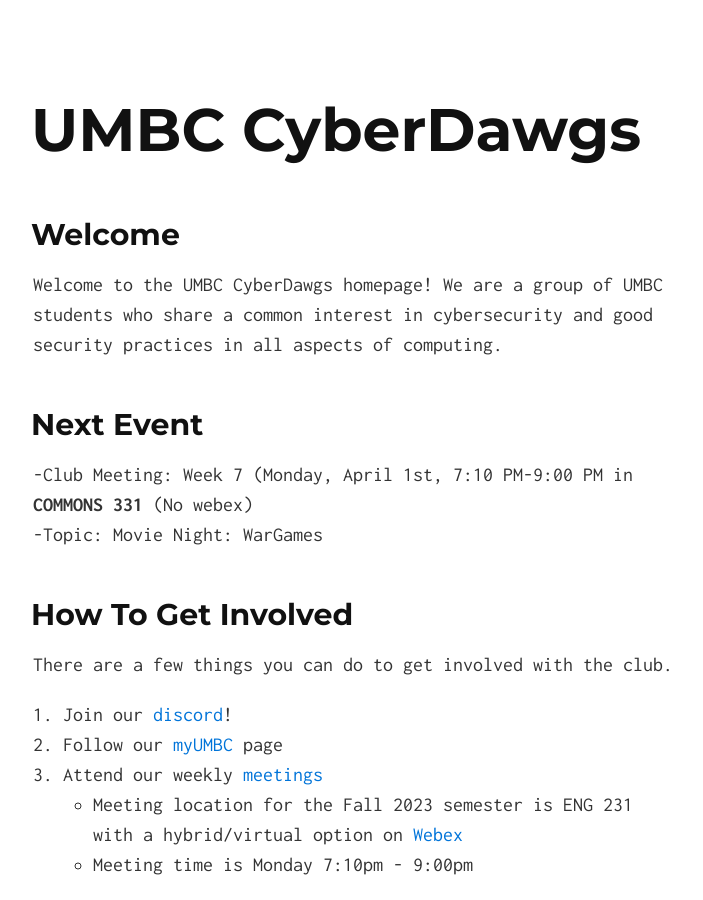
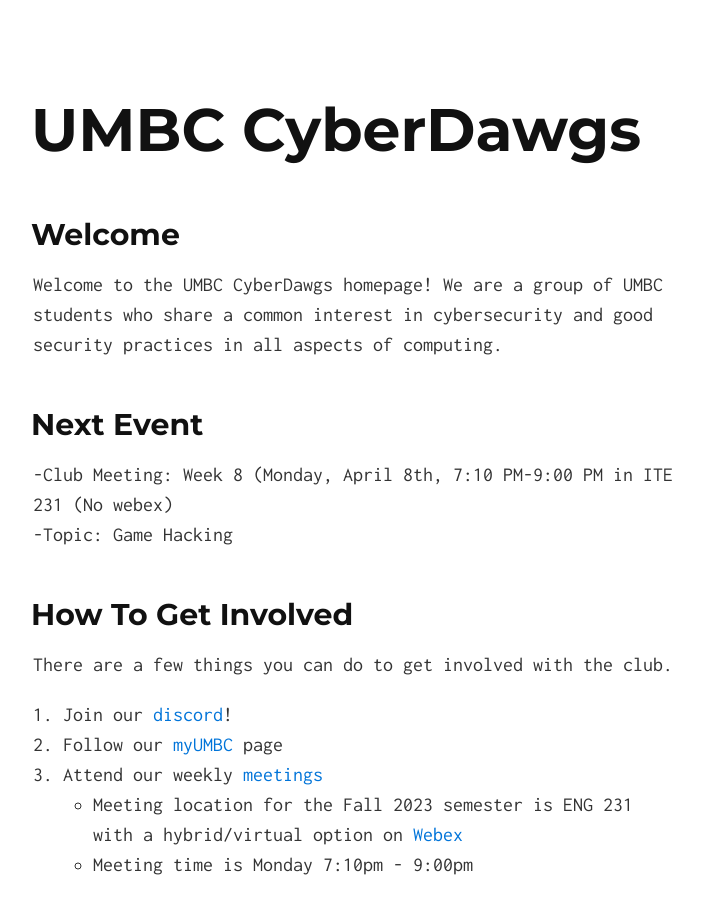
Before and after one commit to UMBCCyberDawgs/umbccyberdawgs.github.io, a Jekyll site: the page built from index.md, in a window 1280 px wide and 900 px high. Shown: the whole window, without its empty margins (287-990 px from the left). Built offline with Jekyll 4.4.1, drawn with Linux system fonts in a browser that asks for light colours; our own code applies the rules of GitHub Pages for plain Markdown files.

Commit message:
apr 8th meeting

```diff
--- a/index.md
+++ b/index.md
@@ -8,8 +8,8 @@ share a common interest in cybersecurity and good security practices in all aspe
 
 ## Next Event
 
--Club Meeting: Week 7 (Monday, April 1st, 7:10 PM-9:00 PM in **COMMONS 331** (No webex) <!--[Webex](https://umbc.webex.com/meet/CyberDawgs))--><br>
--Topic: Movie Night: WarGames
+-Club Meeting: Week 8 (Monday, April 8th, 7:10 PM-9:00 PM in ITE 231 (No webex) <!--[Webex](https://umbc.webex.com/meet/CyberDawgs))--><br>
+-Topic: Game Hacking
 
 ## How To Get Involved
 
```
